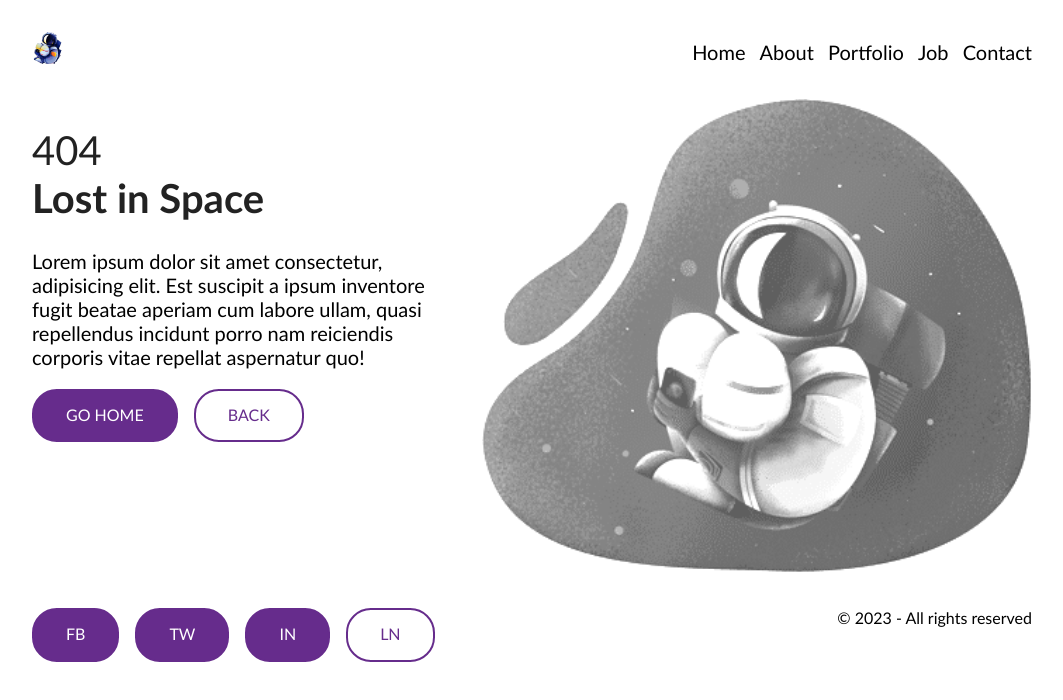
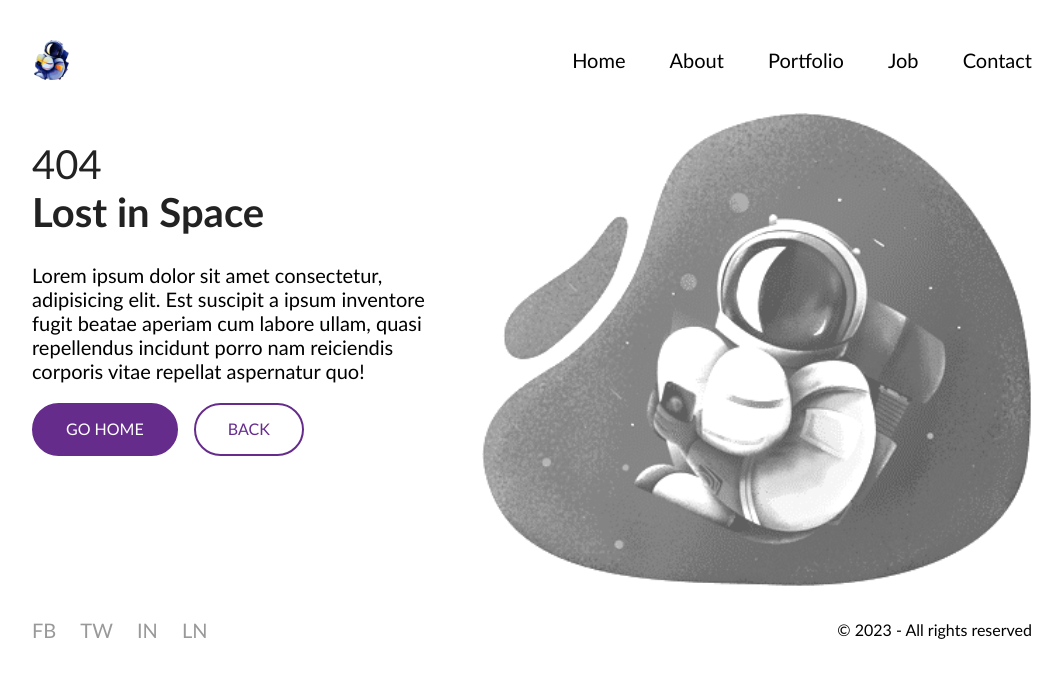
Before and after one commit to Arshunas/04-Astronautas, a website: page index.html in a window 1280 px wide. Shown: the whole page, without its empty margins (158-1221 px from the left). Drawn offline with Linux system fonts and the light colour scheme.

Commit message:
Footer style
Signed-off-by: Sarunas <sarunas.stankevicius@mailbox.org>

```diff
--- a/index.html
+++ b/index.html
@@ -17,39 +17,42 @@
 </head>
 
 <body>
-    <header>
-        <img src="./logo.png" alt="Logo">
-        <nav>
-            <a href="#">Home</a>
-            <a href="#">About</a>
-            <a href="#">Portfolio</a>
-            <a href="#">Job</a>
-            <a href="#">Contact</a>
+    <header class="container">
+        <img class="logo" src="./logo.png" alt="Logo">
+        <nav class="main-menu">
+            <a class="link" href="#">Home</a>
+            <a class="link" href="#">About</a>
+            <a class="link" href="#">Portfolio</a>
+            <a class="link" href="#">Job</a>
+            <a class="link" href="#">Contact</a>
         </nav>
     </header>
 
-    <main>
-        <div>
-            <h1>404 <span>Lost in Space</span></h1>
-            <p>
+    <main class="container">
+        <div class="left-column">
+            <h1 class="main-title">404 <span>Lost in Space</span></h1>
+            <p class="description">
                 Lorem ipsum dolor sit amet consectetur, adipisicing elit. Est suscipit a ipsum inventore fugit beatae aperiam cum labore ullam, quasi repellendus incidunt porro nam reiciendis corporis vitae repellat aspernatur quo!
             </p>
-            <a href="#">Go home</a>
-            <a href="#">Back</a>
+            <a class="button" href="#">Go home</a>
+            <a class="button" href="#">Back</a>
         </div>
-        <img src="./astronautas-pilkas.png" alt="Astronautas pilkas">
-        <img src="./astronautas.png" alt="Astronautas">
+        <div class="right-column">
+            <img class="img-grey" src="./astronautas-pilkas.png" alt="Astronautas pilkas">
+            <img class="img-color" src="./astronautas.png" alt="Astronautas">
+        </div>
+
     </main>
 
-    <footer>
-        <div>
-            <a href="#">FB</a>
-            <a href="#">TW</a>
-            <a href="#">IN</a>
-            <a href="#">LN</a>
+    <footer class="container">
+        <div class="socials">
+            <a class="icon" href="#">FB</a>
+            <a class="icon" href="#">TW</a>
+            <a class="icon" href="#">IN</a>
+            <a class="icon" href="#">LN</a>
         </div>
 
-        <p>
+        <p class="copyright">
             &copy; 2023 - All rights reserved
         </p>
     </footer>
--- a/main.css
+++ b/main.css
@@ -4,46 +4,44 @@ body{
 
 }
 
-header,
-main,
-footer {
+.container {
     display: inline-block;
     background-color:;
     width: 1000px;
     margin-left: calc(50% - 450px);
-    margin-bottom: 2em;
+    margin-bottom: 30px;
 }
 header{
-    margin-top: 2em;
+    margin-top: 40px;
 }
 
-header > img{
+.logo {
     width: 100px;
-    height: 2em;
+    height: 40px;
     float: left;
     object-fit: contain;
     object-position: left;
 }
 
-nav{
+.main-menu {
     margin-top: 10px;
     float: right;
 
 }
 
-nav > a{
+.main-menu > .link {
     display: inline-block;
-    margin-left: 10px;
+    margin-left: 2em;
     color: #000;
     font-size: 20px;
-    line-height: 20px ;
+    line-height: 1em;
     text-decoration: none;
 }
 
-nav > a:first-child {
+.link:first-child {
     margin-left: 0;
 }
-nav > a:hover {
+.link:hover {
     text-decoration: underline;
 }
 
@@ -52,32 +50,30 @@ main > img:nth-of-type(2) {
 display: none;
 }
 
-main > div {
+.left-column {
     width: 40%;
     float: left;
 }
-main:hover > img {
-    display: none;
-}
+
 main:hover > img:nth-of-type(2) {
     display: block;
 }
 
-h1 {
+.main-title {
     font-size: 40px;
     color: #222222;
     font-weight: normal;
 }
-h1 > span {
+.main-title > span {
     display: block;
     font-weight: bold;
 }
 
-div > p {
+.description {
     font-size: 20px;
 }
 
-div > a {
+.button {
     float: left;
     display: inline-block;
     padding: 0.9em;
@@ -91,29 +87,57 @@ div > a {
     color: #fff;
     font-size: 16px;
     line-height: 1.3em;
-    border-radius: 1.55em;
+    border-radius: 1.7em;
     border: 0.15em solid #662c8c;
 }
 
-div > a:last-child {
+.button:last-child {
     background-color: #fff;
     color: #662c8c;
 
 }
-div > a:hover {
-        box-shadow: 0px 5px 10px rgba(0, 0, 0, 0.5) ;
+.button:hover {
+        box-shadow: 0px 5px 10px 0px rgba(0, 0, 0, 0.5) ;
 
 }
 
-main > img {
+
+.right-column {
     width: 55%;
     float: right;
 }
 
-footer > div {
+.right-column >img {
+    width: 100%;
+}
+
+.right-column > .img-grey,
+.right-column:hover > .img-color {
+    display: block;
+}
+
+.right-column > .img-color,
+.right-column:hover > .img-grey {
+    display:none;
+}
+
+.socials {
     float: left;
 }
-footer > p {
+
+.socials > .icon {
+    margin-right: 1em;
+    font-size: 20px;
+    line-height: 1em;
+    text-decoration: none;
+    color: #999;
+}
+
+.socials > .icon:last-child {
+    margin-right: 0;
+    }
+
+.copyright {
     margin: 0;
     float: right;
 }
```
